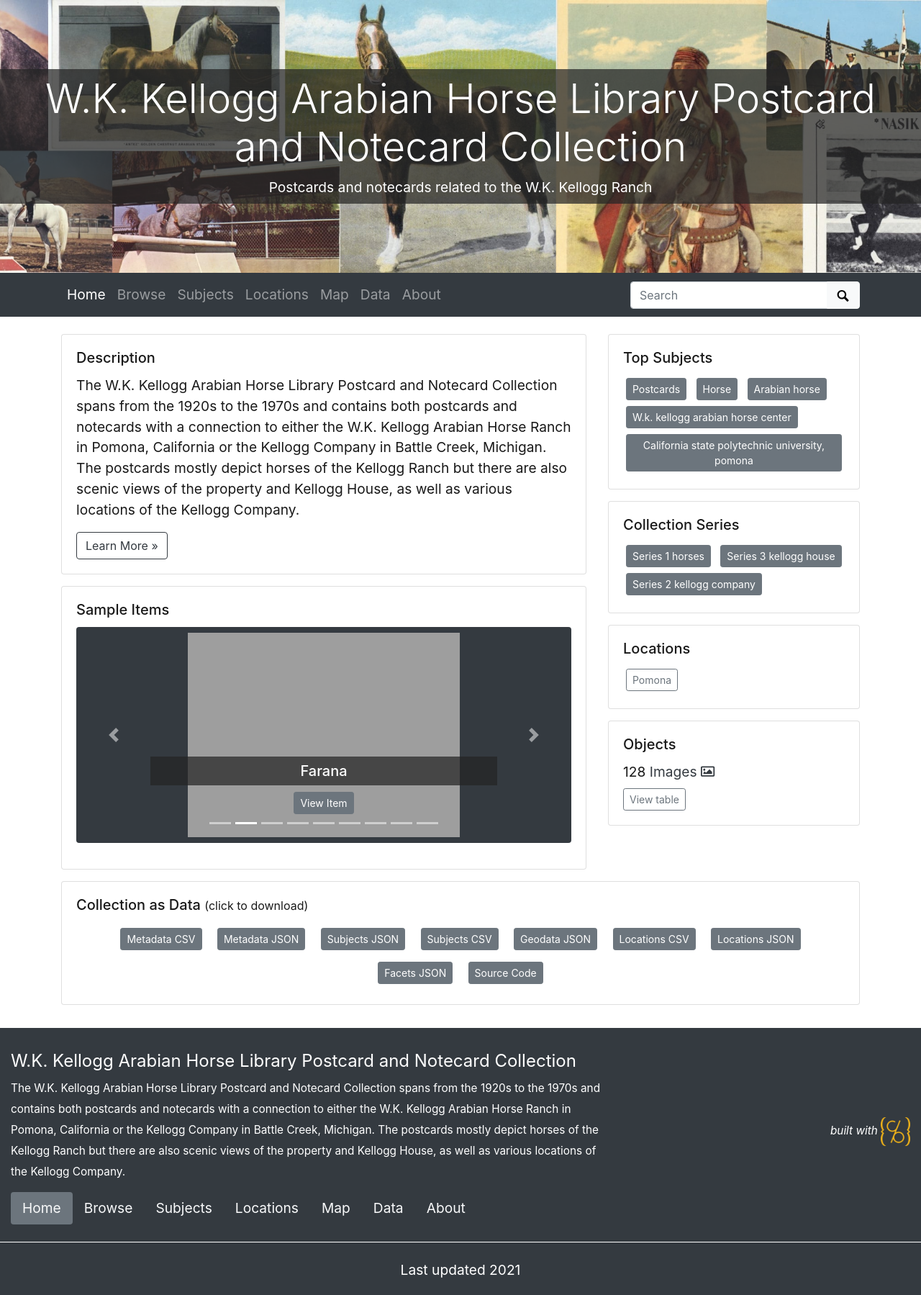
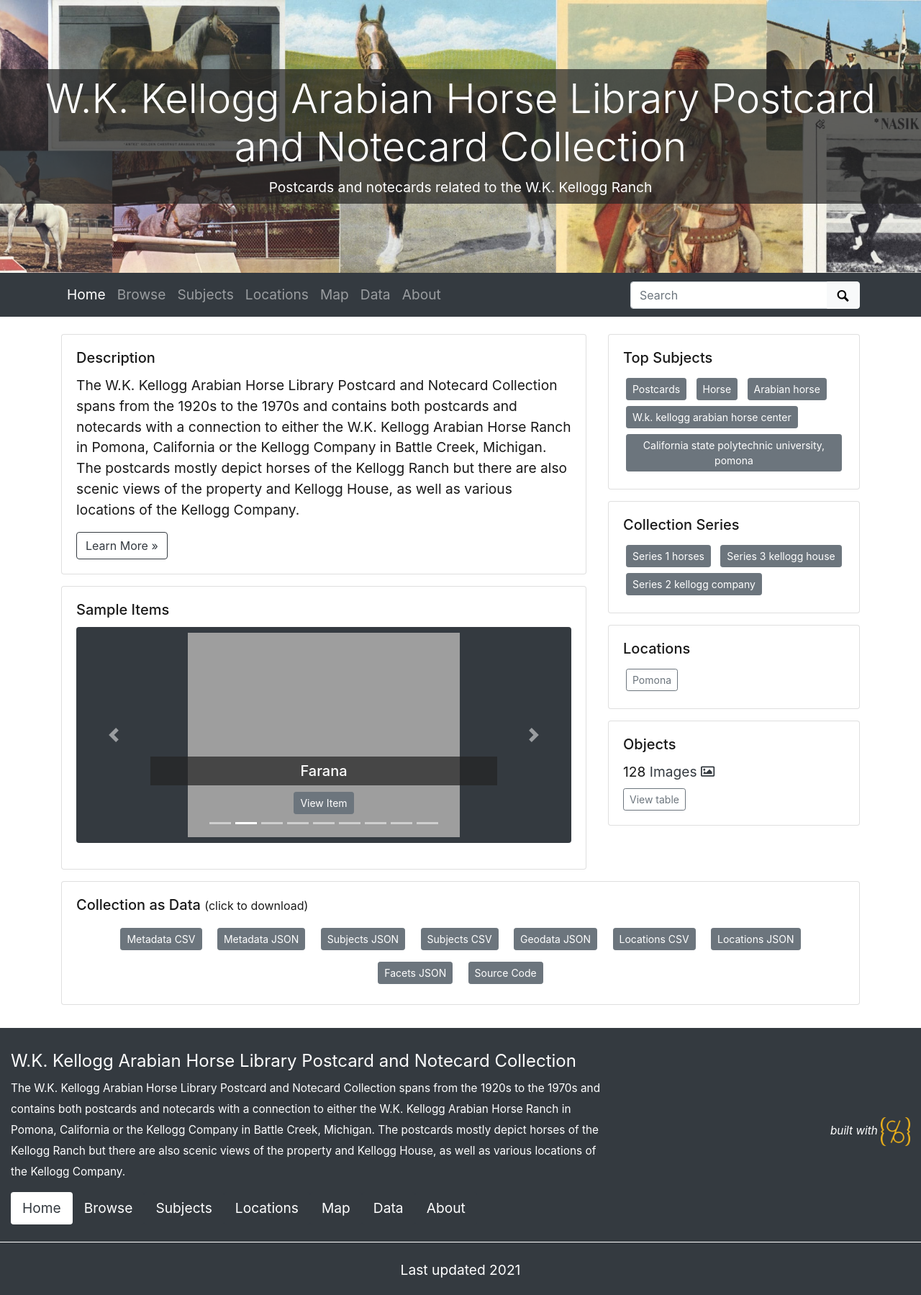
Before and after one commit to CPPLibrary/postcards-compound, a Jekyll site: the page built from index.md, in a window 1280 px wide. Shown: the whole page at 72% size. Built offline with Jekyll 4.4.1, drawn with Linux system fonts in a browser that asks for light colours.

Commit message:
footer CSS
change button color

```diff
--- a/_includes/footer.html
+++ b/_includes/footer.html
@@ -10,12 +10,12 @@
                 <ul class="nav nav-pills">
                     {%- assign navItems = site.data.config-nav | where_exp: 'item', 'item.dropdown_parent == nil' -%}
                     {% for nav in navItems %}
-                    <li class="nav-item">
+                    <li class="nav-item cpp">
                     {% if nav.stub %}
-                        <a class="nav-link text-light btn-outline-secondary{% if page.url == nav.stub %} active{% endif %}" href="{{ nav.stub | relative_url }}">{{ nav.display_name }}</a>
+                        <a class="nav-link{% if page.url == nav.stub %} active{% endif %}" href="{{ nav.stub | relative_url }}">{{ nav.display_name }}</a>
                     {%- else -%}
                     {% assign childStub = site.data.config-nav | where_exp: 'item', 'item.dropdown_parent == nav.display_name' | first %}
-                        <a class="nav-link text-light btn-outline-secondary{% if page.url == childStub.stub %} active{% endif %}" href="{{ childStub.stub | relative_url }}">{{ nav.display_name }}</a>
+                        <a class="nav-link{% if page.url == childStub.stub %} active{% endif %}" href="{{ childStub.stub | relative_url }}">{{ nav.display_name }}</a>
                     {% endif %}
                     </li>
                     {%- endfor -%}
--- a/assets/css/custom.scss
+++ b/assets/css/custom.scss
@@ -44,3 +44,19 @@
 );
 
 @import "base", "theme-colors", "pages", "custom";
+
+
+// Change nav colors in footer
+
+/* not active */
+.nav-pills .cpp .nav-link:not(.active) {
+    background-color: rgba(52, 58, 64, 1);
+    color: #fff;
+}
+
+
+/* active (faded) */
+.nav-pills .cpp .nav-link {
+    background-color: rgba(255, 255, 255, 1);
+    color: #343a40;
+}
```
